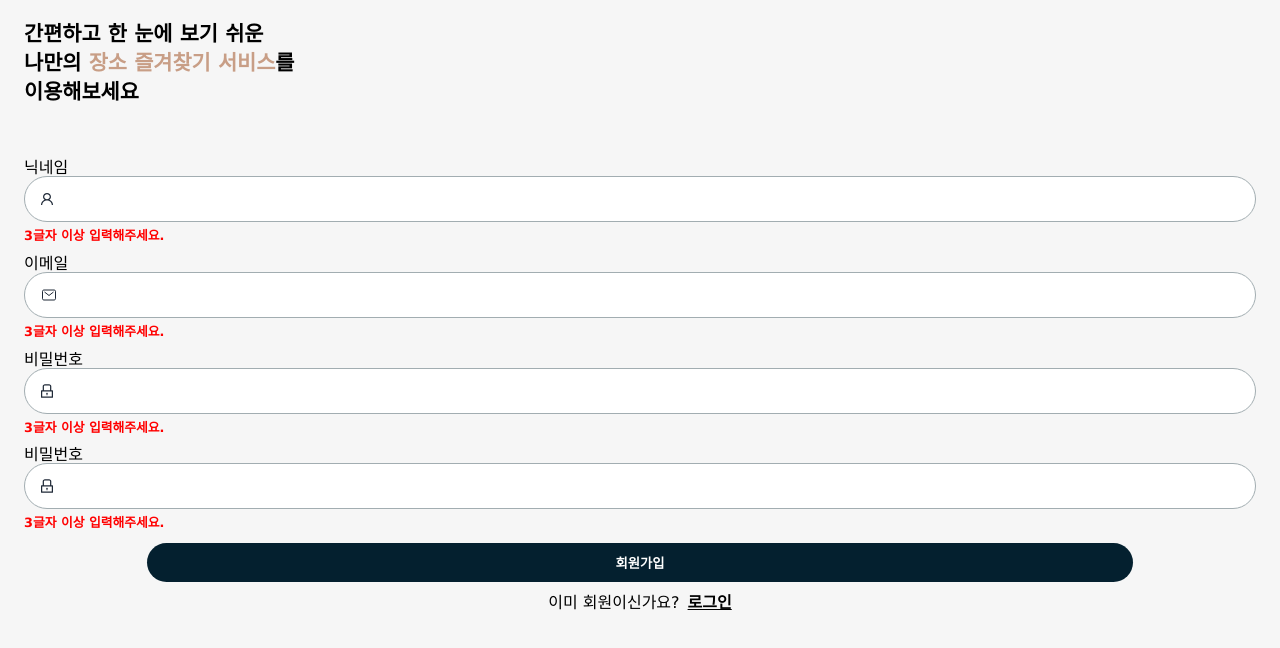
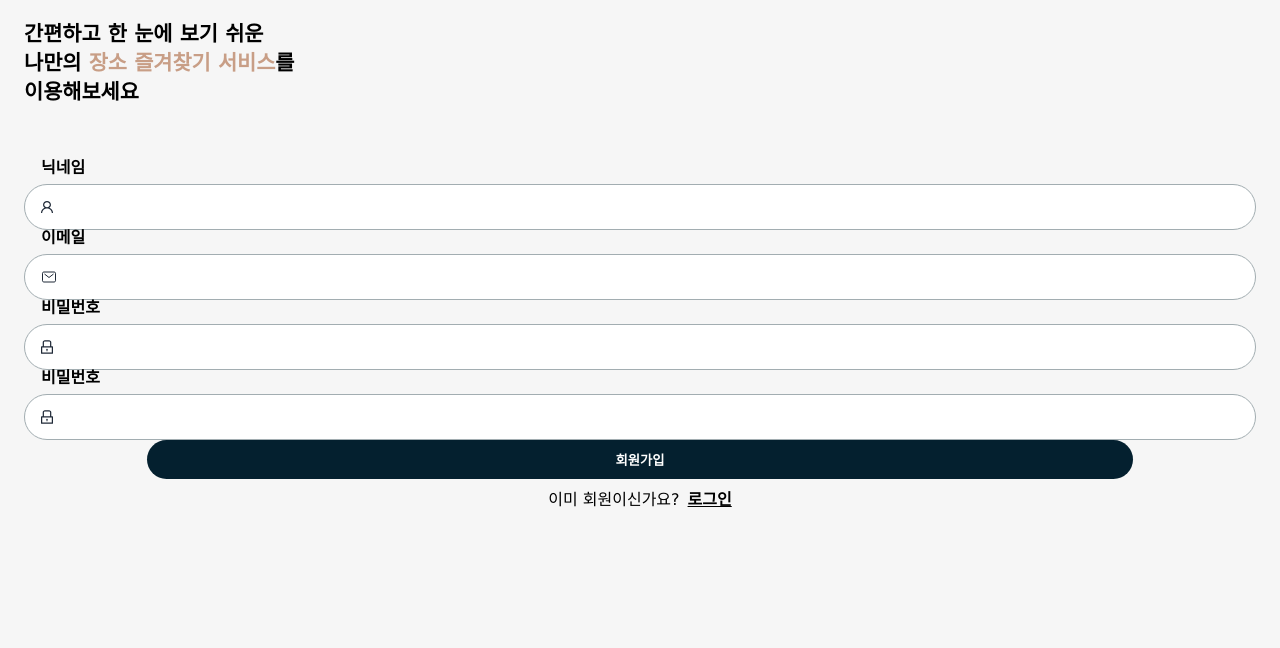
Before and after one commit to danimkim/pinned, a React (Create React App) app: page /signup in a window 1280 px wide. Shown: the top 648 px of the page. Built offline with nearby package versions, Linux system fonts and the light colour scheme.

Commit message:
💄 컴포넌트 스타일 추가

```diff
--- a/src/elements/InputBox.js
+++ b/src/elements/InputBox.js
@@ -10,7 +10,7 @@ const InputBox = (props) => {
 
     return (
         <div>
-            <label htmlFor={props.id}>{props.children}</label>
+            <Label htmlFor={props.id}>{props.children}</Label>
             <InputContainer>
                 {props.id === "nickname" && <PersonEmptyIcon />}
                 {props.id === "email" && <MailIcon />}
@@ -25,13 +25,13 @@ const InputBox = (props) => {
 export default InputBox;
 
 const InputContainer = styled.div`
+    display: flex;
+    align-items: center;
     border: solid 1px #A2ADB1;
     height: 2.75rem;
     border-radius: 1.5rem;
     padding-left: 1rem;
     background-color: #fff;
-    display: flex;
-    align-items: center;
 `
 
 const Input = styled.input`
@@ -40,8 +40,21 @@ const Input = styled.input`
     width: calc(100% - 2rem);
 `
 
+const Label = styled.label`
+    display: block;
+    font-size: 1rem;
+    font-weight: 700;
+    margin-left: 17px;
+    margin-bottom: 0.5rem;
+    div + & {
+        margin-top: 1rem;
+    }
+`
+
 const Warn = styled.p`
+    display: none;
     color: red;
+    padding-left: 17px;
     font-size: 0.8rem;
     font-weight: 700;
     div + & {
```
Also changed, not shown: src/elements/SubmitBtn.js (added, +27 -0 lines).
